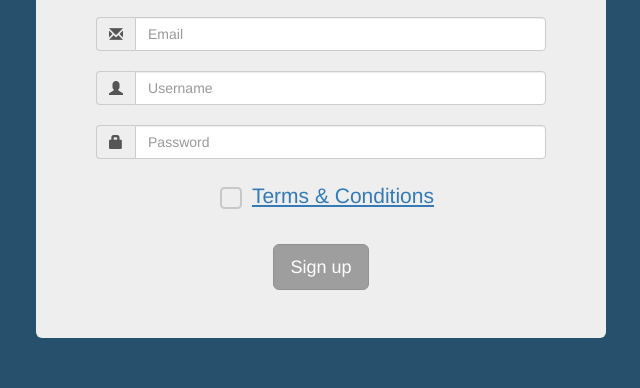
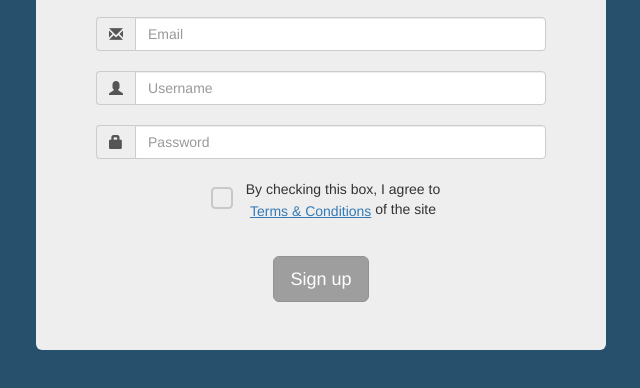
Before and after one commit to Hannibal23/reg-form, a plain HTML site: page form.html in a window 1280 px wide. Shown: the part 222-610 px from the top of the page, without its empty margins (319-959 px from the left). Drawn offline with Linux system fonts and the light colour scheme.

Commit message:
Added missing text for Terms and fixed typos

```diff
--- a/form.html
+++ b/form.html
@@ -56,7 +56,10 @@
                                 <i class="fa fa-square-o fa-2x"></i>
                                 <i class="fa fa-check-square-o fa-2x"></i>
                             </label>
-                            <a href="https://en.wikipedia.org/wiki/Contractual_term" class="terms">Terms & Conditions</a>
+                            <p class="terms-check">
+                                By checking this box, I agree to <a href="https://en.wikipedia.org/wiki/Contractual_term" class="terms">Terms & Conditions</a>
+                                of the site
+                            </p>
                         </div>
                         <a class="btn btn-lg btn-success greyout" href="#" id="signup_btn" role="button">Sign up</a>
                     </form>
@@ -95,7 +98,7 @@
                         </div>
                         <a class="btn btn-sm btn-info bonus" role="button" data-toggle="collapse" href="#collapseExample"
                         aria-expanded="false" aria-controls="collapseExample">
-                      Dou you have a bonus code?
+                        Do you have a bonus code?Click here.
                     </a>
                     <div class="collapse" id="collapseExample">
                         <div class="well">
--- a/styles/css/style.css
+++ b/styles/css/style.css
@@ -89,6 +89,12 @@ button:focus,
     display: none;
 }
 
+form[name="regForm"] .terms-check {
+    display: inline-block;
+    font-size: 1em ;
+    width: 200px;
+}
+
 form[name="regForm"] .input-group {
     margin: 20px 0;
 }
@@ -104,7 +110,7 @@ form[name="regForm"] .btn-lg {
 
 form[name="regForm"] .terms {
     text-decoration: underline;
-    font-size: 1.5em ;
+
     display: inline-block;
     vertical-align: text-top;
 }
```
Lines whose indentation alone changed are shown as unchanged.
